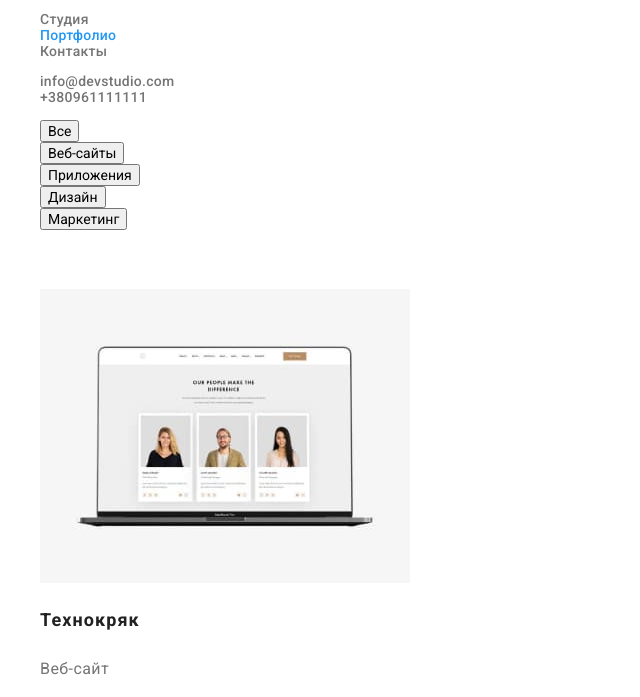
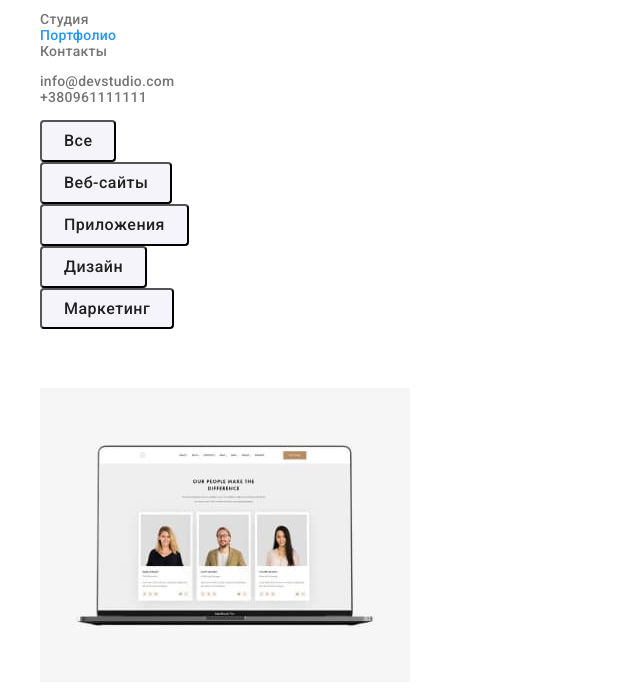
Before and after one commit to Oksana07/goit-markup-hw-03, a plain HTML site: page portfolio.html in a window 1280 px wide. Shown: the part 33-730 px from the top of the page, without its empty margins (0-640 px from the left). Drawn offline with nearby package versions, Linux system fonts and the light colour scheme.

Commit message:
задали клас кнопці і стилі

```diff
--- a/css/styles.css
+++ b/css/styles.css
@@ -5,6 +5,12 @@
   --title-color: #212121;
   --waite-bg-color: #ffffff;
   --info-color: #757575;
+}
+
+*,
+*::before,
+*::after {
+  box-sizing: border-box;
 }
 
 body {
@@ -120,13 +126,23 @@ color: #ffffff;
   color: #ffffff;
 }
 
+.button {
+display: inline;
+font-family: inherit;
+background: #f5f4fa;
+border-radius: 4px;
+}
+
 .button-style {
 font-weight: 500;
-font-size: 16;
-line-height: 1.62px;
+font-size: 16px;
+line-height: 1.62;
 text-align: center;
 letter-spacing: 0.03em;
 color: #212121;
+padding: 6px 22px;
+background: #f5f4fa;
+border-radius: 4px;
 }
 
 .main {
--- a/portfolio.html
+++ b/portfolio.html
@@ -38,27 +38,27 @@
         <section>
             <ul class="list">
                 <li>
-                    <button type="button" class="button" class="button-style">
+                    <button type="button" class="button button-style">
                         Все
                     </button>
                 </li>
                 <li>
-                    <button type="button" class="button" class="button-style">
+                    <button type="button" class="button button-style">
                         Веб-сайты
                     </button>
                 </li>
                 <li>
-                    <button type="button" class="button" class="button-style">
+                    <button type="button" class="button button-style">
                         Приложения
                     </button>
                 </li>
                 <li>
-                    <button type="button" class="button" class="button-style">
+                    <button type="button" class="button button-style">
                         Дизайн
                     </button>
                 </li>
                 <li>
-                    <button type="button" class="button" class="button-style">
+                    <button type="button" class="button button-style">
                         Маркетинг
                     </button>
                 </li>
```
